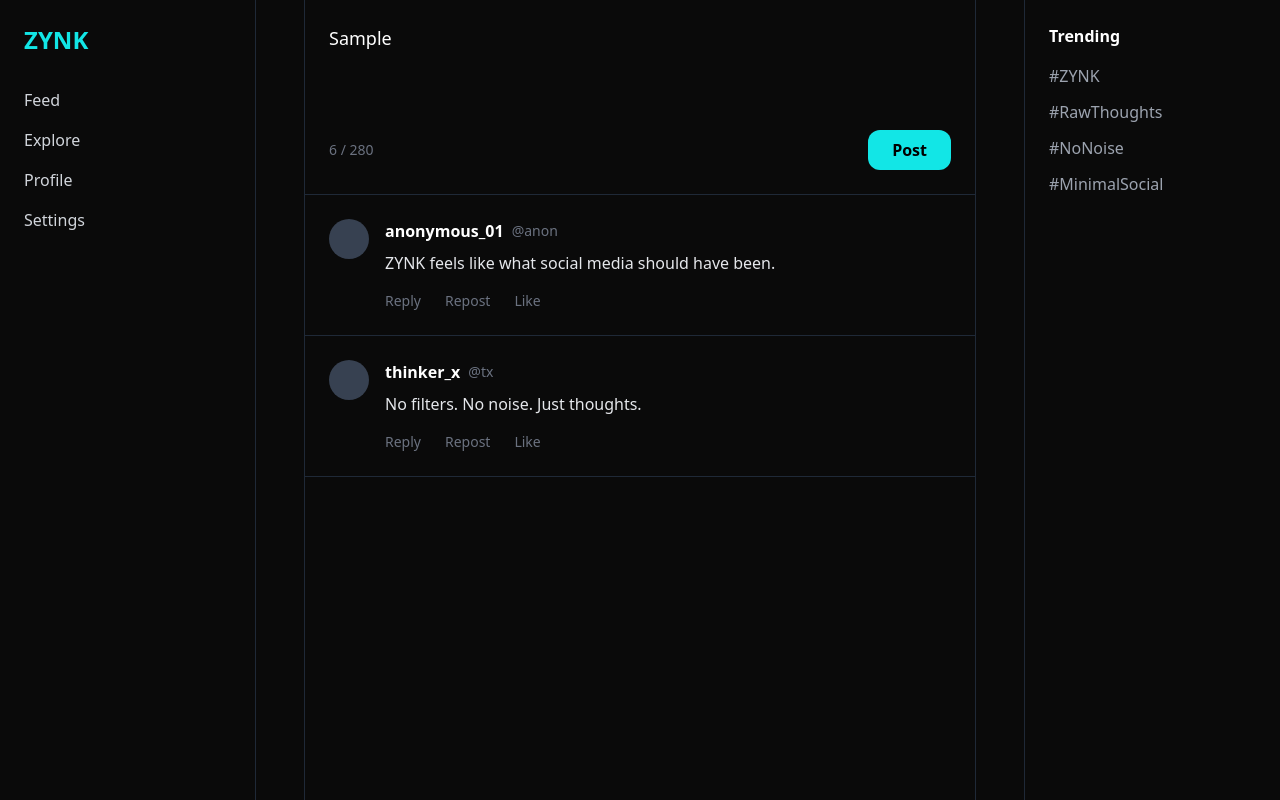
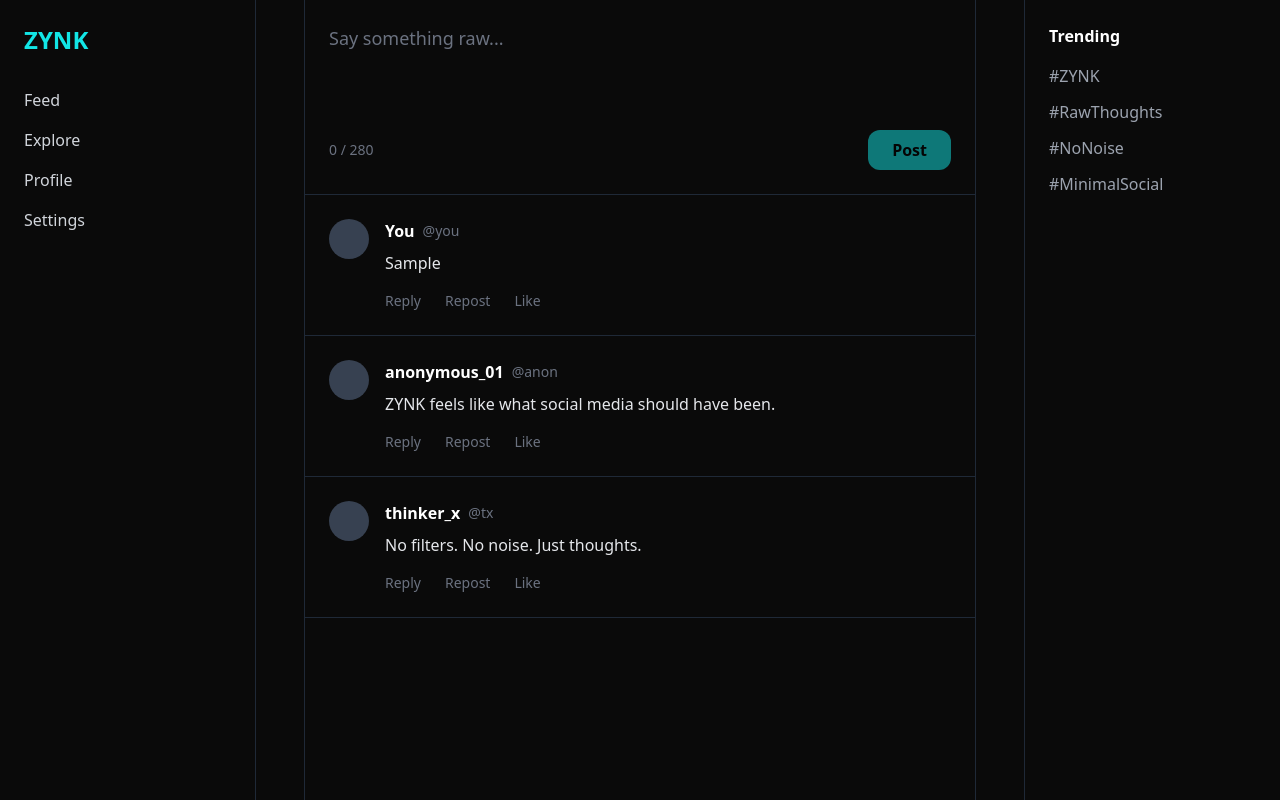
Before and after one commit to gagan2007jadaun/ZYNK, a website: page src/pages/feed.html in a window 1280 px wide. Both pictures are taken after typing "Sample" into the empty fields and a click on the button "Post". Drawn offline with nearby package versions, Linux system fonts and the light colour scheme.

Commit message:
Implement dummy post creation with animations

```diff
--- a/src/pages/feed.html
+++ b/src/pages/feed.html
@@ -57,6 +57,7 @@
       </div>
     </div>
 
+    <div id="feedPosts">
       <!-- POST -->
       <div
         class="post-card p-6 border-b border-gray-800 transition-all duration-300 ease-out hover:bg-[#141414] hover:-translate-y-0.5">
@@ -106,6 +107,7 @@
           </div>
         </div>
       </div>
+    </div>
 
   </main>
 
@@ -141,6 +143,40 @@
       }
     });
 
+    postBtn.addEventListener('click', () => {
+      const text = input.value.trim();
+      if (!text) return;
+
+      const postHTML = `
+    <div class="post-card p-6 border-b border-gray-800 transition-all duration-300 ease-out hover:bg-[#141414] hover:-translate-y-0.5 animate-post">
+      <div class="flex gap-4">
+        <div class="w-10 h-10 rounded-full bg-gray-700"></div>
+        <div>
+          <div class="flex items-center gap-2">
+            <span class="font-semibold">You</span>
+            <span class="text-sm text-gray-500">@you</span>
+          </div>
+          <p class="mt-2 text-gray-200">${text.replace(/\n/g, '<br>')}</p>
+          <div class="flex gap-6 mt-4 text-gray-500 text-sm">
+            <span class="hover:text-zynk transition transform hover:scale-105 cursor-pointer">Reply</span>
+            <span class="hover:text-zynk transition transform hover:scale-105 cursor-pointer">Repost</span>
+            <span class="hover:text-zynk transition transform hover:scale-105 cursor-pointer">Like</span>
+          </div>
+        </div>
+      </div>
+    </div>
+    `;
+
+      const feedPosts = document.getElementById('feedPosts');
+      feedPosts.insertAdjacentHTML('afterbegin', postHTML);
+
+      // Reset input
+      input.value = '';
+      counter.textContent = `0 / ${LIMIT}`;
+      postBtn.disabled = true;
+      postBtn.classList.add('opacity-50', 'cursor-not-allowed');
+    });
+
     // Animate posts on load
     document.querySelectorAll('.post-card').forEach((post, index) => {
       setTimeout(() => {
```
Lines whose indentation alone changed are shown as unchanged.
